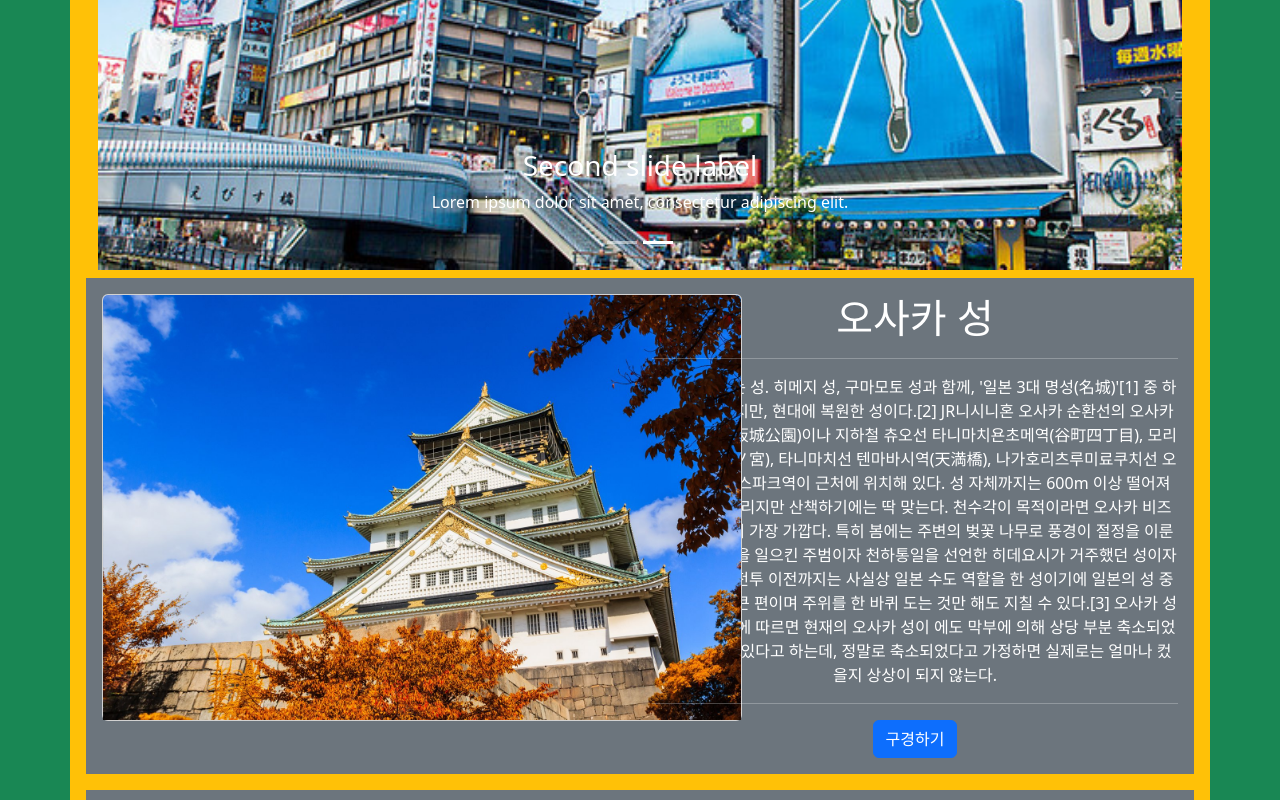
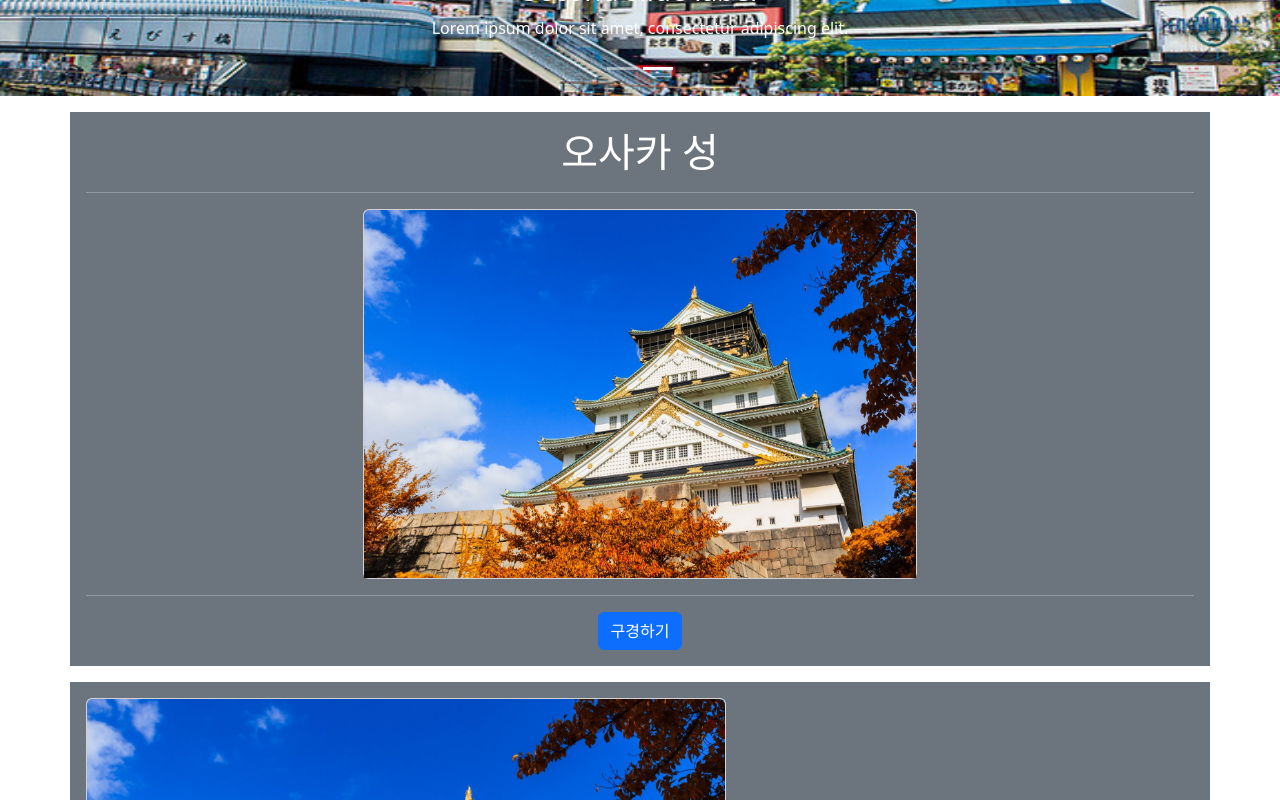
Before and after one commit to ShinSeongCheol/2022_web_hackerthon, a React (Create React App) app in the folder blog/: page / in a window 1280 px wide. Shown: the part 460-1260 px from the top of the page. Built offline with nearby package versions, Linux system fonts and the light colour scheme.

Commit message:
install react router, change css

```diff
--- a/blog/package.json
+++ b/blog/package.json
@@ -10,6 +10,7 @@
     "react": "^18.2.0",
     "react-bootstrap": "^2.5.0",
     "react-dom": "^18.2.0",
+    "react-router-dom": "^6.4.3",
     "react-scripts": "5.0.1",
     "web-vitals": "^2.1.4"
   },
--- a/blog/src/App.js
+++ b/blog/src/App.js
@@ -26,10 +26,8 @@ import Stack from "react-bootstrap/esm/Stack";
 function App() {
     return (
         <div className="App">
-            <Stack gap={3}>
-                <Navbar></Navbar>
-                <Maincontents></Maincontents>
-            </Stack>
+            <Navbar></Navbar>
+            <Maincontents></Maincontents>
         </div>
     );
 }
--- a/blog/src/components/CarouselFadeExample.js
+++ b/blog/src/components/CarouselFadeExample.js
@@ -3,17 +3,17 @@ import Container from "react-bootstrap/esm/Container";
 
 function CarouselFadeExample() {
     return (
-        <Container>
+        <Container fluid style={{padding:"0px"}} >
             <Carousel fade>
                 <Carousel.Item>
-                    <img className="d-block w-100" src="img/osaka.jpg" alt="First slide" />
+                    <img className="d-block w-100" src="img/osaka.jpg" alt="First slide" style={{height:"500px"}}/>
                     <Carousel.Caption>
                         <h3>First slide label</h3>
                         <p>Nulla vitae elit libero, a pharetra augue mollis interdum.</p>
                     </Carousel.Caption>
                 </Carousel.Item>
                 <Carousel.Item>
-                    <img className="d-block w-100" src="img/osaka2.jpg" alt="Second slide" />
+                    <img className="d-block w-100" src="img/osaka2.jpg" alt="Second slide" style={{height:"500px"}} />
 
                     <Carousel.Caption>
                         <h3>Second slide label</h3>
--- a/blog/src/components/ContentsCard.js
+++ b/blog/src/components/ContentsCard.js
@@ -9,35 +9,17 @@ function ContentsCard() {
     return (
         <Stack gap={3}>
             <Container className="text-bg-secondary p-3">
-                <Row xs={1} lg={2}>
+                <Row xs={1}>
                     <Col>
-                        <Card style={{ width: "40rem" }}>
+                    <h1>오사카 성</h1>
+                        <hr></hr>
+                        <Card style={{ width: "50%", float:"none", margin:"0 auto"}}>
                             <Card.Img variant="top" src="img/osaka.jpg" />
                         </Card>
-                    </Col>
-
-                    <Col>
-                        <h1>오사카 성</h1>
-                        <hr></hr>
-                        <p>
-                            오사카에 있는 성. 히메지 성, 구마모토 성과 함께, '일본 3대
-                            명성(名城)'[1] 중 하나이기는 하지만, 현대에 복원한 성이다.[2] JR니시니혼
-                            오사카 순환선의 오사카죠코엔역(大阪城公園)이나 지하철 츄오선
-                            타니마치욘초메역(谷町四丁目), 모리노미야역(森ノ宮), 타니마치선
-                            텐마바시역(天満橋), 나가호리츠루미료쿠치선 오사카 비즈니스파크역이
-                            근처에 위치해 있다. 성 자체까지는 600m 이상 떨어져 있으니 좀 걸리지만
-                            산책하기에는 딱 맞는다. 천수각이 목적이라면 오사카 비즈니스파크역이 가장
-                            가깝다. 특히 봄에는 주변의 벚꽃 나무로 풍경이 절정을 이룬다. 임진왜란을
-                            일으킨 주범이자 천하통일을 선언한 히데요시가 거주했던 성이자 세키가하라
-                            전투 이전까지는 사실상 일본 수도 역할을 한 성이기에 일본의 성 중에서도
-                            가장 큰 편이며 주위를 한 바퀴 도는 것만 해도 지칠 수 있다.[3] 오사카
-                            성의 전시 자료에 따르면 현재의 오사카 성이 에도 막부에 의해 상당 부분
-                            축소되었을 가능성이 있다고 하는데, 정말로 축소되었다고 가정하면 실제로는
-                            얼마나 컸을지 상상이 되지 않는다.
-                        </p>
                         <hr></hr>
                         <Button>구경하기</Button>
                     </Col>
+
                 </Row>
             </Container>
 
--- a/blog/src/components/Maincontents.js
+++ b/blog/src/components/Maincontents.js
@@ -5,13 +5,11 @@ import Container from "react-bootstrap/Container";
 
 function Maincontents() {
     return (
-        <Container fluid className="text-bg-success p-3">
-            <Container className='text-bg-warning p-3'>
-                <Stack gap={2} className="col-md-12 mx-auto">
+        <Container fluid style={{padding:"0px"}}>
+                <Stack gap={3} className="col-md-12 mx-auto">
                     <CarouselFadeExample />
                     <ContentsCard />
                 </Stack>
-            </Container>
         </Container>
     );
 }
```
Also changed, not shown: 1 other file (tests, documents, lock files or other folders).
